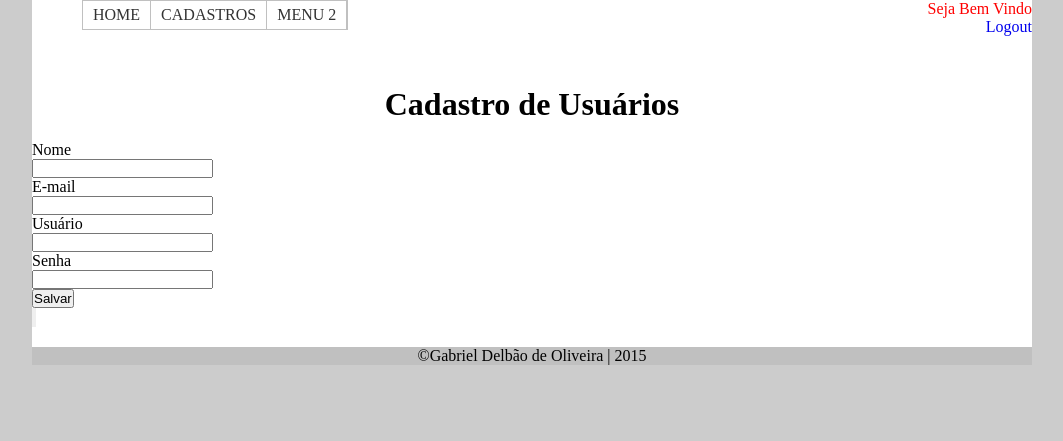
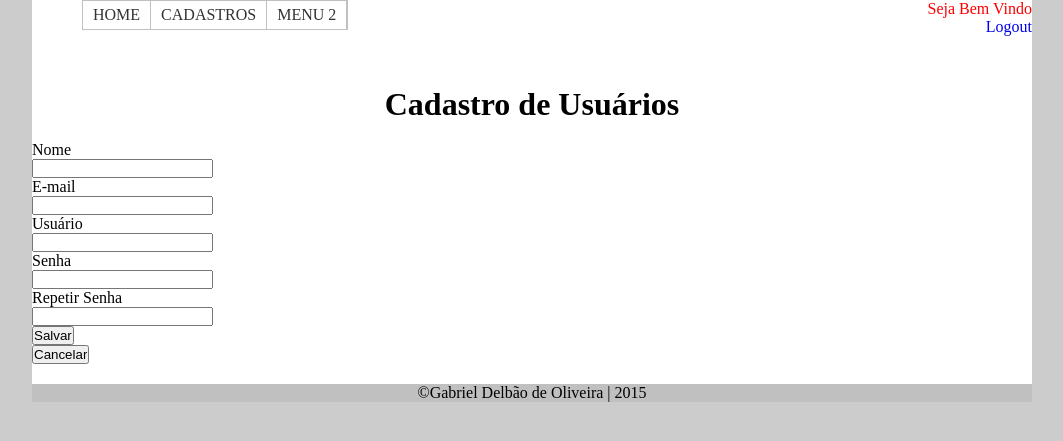
Before and after one commit to gdelbao/ci-os, a CodeIgniter app: page /ci-os/usuario/novo in a window 1280 px wide. Shown: the top 441 px of the page, without its empty margins (108-1171 px from the left). Run offline with CodeIgniter, Linux system fonts and the light colour scheme.

Commit message:
Incluido Adicionar Usuário

```diff
--- a/application/controllers/usuario.php
+++ b/application/controllers/usuario.php
@@ -4,6 +4,8 @@ class Usuario extends CI_Controller{
     public function __construct() {
         parent::__construct();
         $this->load->helper('url');
+        $this->load->helper('form');
+        $this->load->helper('array');
         $this->load->library('form_validation');
         $this->load->library('table');
         $this->load->model('usuario_model');
@@ -22,6 +24,22 @@ class Usuario extends CI_Controller{
     }
 
     public function novo(){
+        //Validação do Formulário
+        $this->form_validation->set_rules('nome', 'NOME', 'trim|required');
+        $this->form_validation->set_message('is_unique','Já existe um %s cadastrado no Banco');
+        $this->form_validation->set_rules('email', 'E-MAIL', 'trim|required|valid_email|is_unique[usuario.email]');
+        $this->form_validation->set_rules('usuario', 'USUARIO', 'trim|required');
+        $this->form_validation->set_rules('senha', 'SENHA', 'trim|required');
+        $this->form_validation->set_message('matches','O campo %s está diferente do campo %s');
+        $this->form_validation->set_rules('txtSenha2', 'REPETE SENHA', 'trim|required|matches[senha]');
+
+        if ($this->form_validation->run()==TRUE){
+            $data = elements(array('nome', 'email', 'usuario', 'senha'), $this->input->post());
+            $data['senha'] = md5($data['senha']);
+            $this->usuario_model->insert($data);
+        }
+
+
         $session_data = $this->session->userdata('logged_in');
         $dados = array(
             'titulo_pagina' => 'Adicionar Usuários',
--- a/application/models/usuario_model.php
+++ b/application/models/usuario_model.php
@@ -6,6 +6,14 @@
     		return $this->db->get('usuario');
     	}
 
+        public function insert($data=NULL){
+            if($data != NULL){
+                $this->db->insert('usuario', $data);
+                $this->session->set_flashdata('add-ok', 'Cadastro Efetuado com Sucesso!');
+                redirect('usuario/novo');
+            }
+        }
+
     }
 
 ?>
--- a/application/views/_pages/usuario_add.php
+++ b/application/views/_pages/usuario_add.php
@@ -4,16 +4,22 @@
     <?php
     echo form_open('usuario/novo');
     echo validation_errors('<p>','</p>');
+
+    if ($this->session->flashdata('add-ok')){
+        echo '<p>'.$this->session->flashdata('add-ok').'</p>';
+    }
     ?>
     <label for="txtNome">Nome</label>
-    <input type="text" name="txtNome"/>
+    <input type="text" name="nome" value="<?php echo set_value('nome'); ?>">
     <label for="txtEmail">E-mail</label>
-    <input type="text" name="txtEmail"/>
+    <input type="text" name="email" value="<?php echo set_value('email'); ?>">
     <label for="txtUsuario">Usuário</label>
-    <input type="text" name="txtUsuario">
+    <input type="text" name="usuario" value="<?php echo set_value('usuario'); ?>">
     <label for="txtSenha">Senha</label>
-    <input type="password" name="txtSenha">
+    <input type="password" name="senha" value="<?php echo set_value('senha'); ?>">
+    <label for="txtSenha2">Repetir Senha</label>
+    <input type="password" name="txtSenha2" value="<?php echo set_value('txtSenha2'); ?>">
     <input type="submit" name="btnSalvar" value="Salvar">
-    <input type="reset" name="name" value="">
+    <input type="reset" name="btnCancelar" value="Cancelar">
     </form>
 </div>
```
